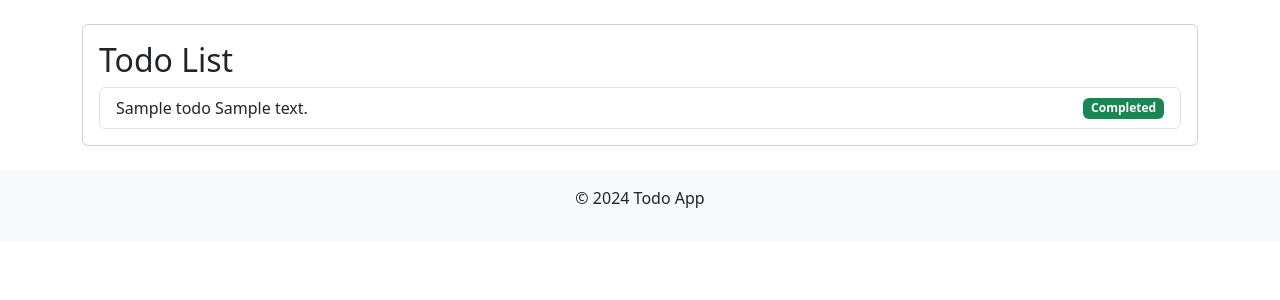
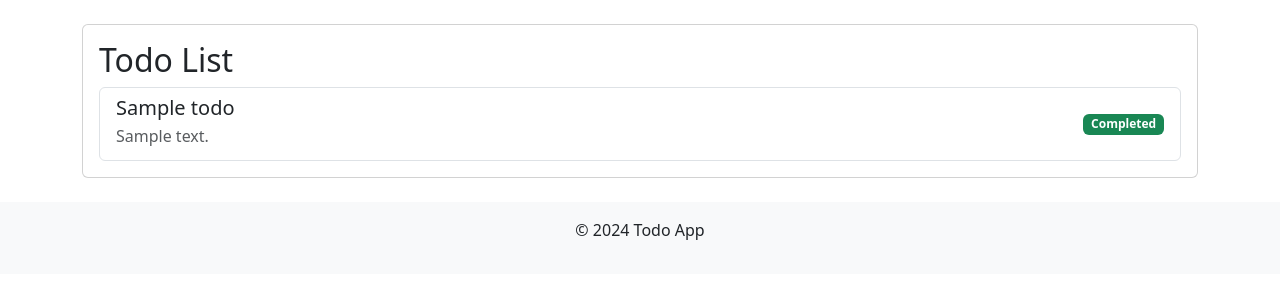
Before and after one commit to dskalec/htmx_demo, a Django app: page / in a window 1280 px wide. Shown: the part 88-388 px from the top of the page. Run offline with Django 5.2, Linux system fonts and the light colour scheme; tables that the repository leaves empty hold one stand-in row (values such as "Sample post").

Commit message:
align the badge

```diff
--- a/templates/todo/todo_list.html
+++ b/templates/todo/todo_list.html
@@ -8,12 +8,16 @@
         <h2 class="card-title">Todo List</h2>
         <ul class="list-group">
             {% for todo in todos %}
-                <li class="list-group-item d-flex justify-content-between align-items-center">
-                    {{ todo.title }}
-                    {{ todo.description }}
-                    <span class="badge {% if todo.completed %}bg-success{% else %}bg-warning{% endif %}">
-                        {% if todo.completed %}Completed{% else %}Not Completed{% endif %}
-                    </span>
+                <li class="list-group-item">
+                    <div class="d-flex justify-content-between align-items-center">
+                        <div>
+                            <h5 class="mb-1">{{ todo.title }}</h5>
+                            <p class="mb-1 text-muted">{{ todo.description }}</p>
+                        </div>
+                        <span class="badge {% if todo.completed %}bg-success{% else %}bg-warning{% endif %}">
+                            {% if todo.completed %}Completed{% else %}Not Completed{% endif %}
+                        </span>
+                    </div>
                 </li>
             {% endfor %}
         </ul>
```
